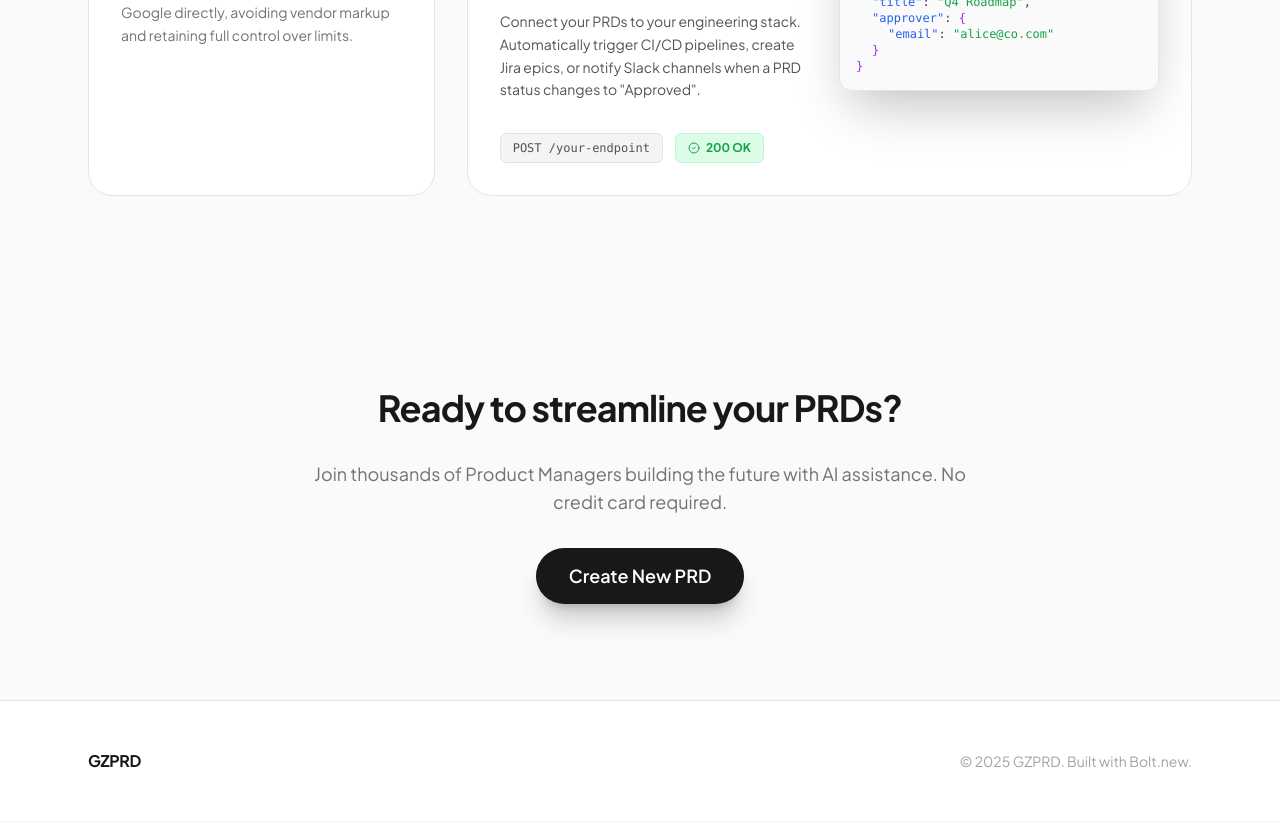
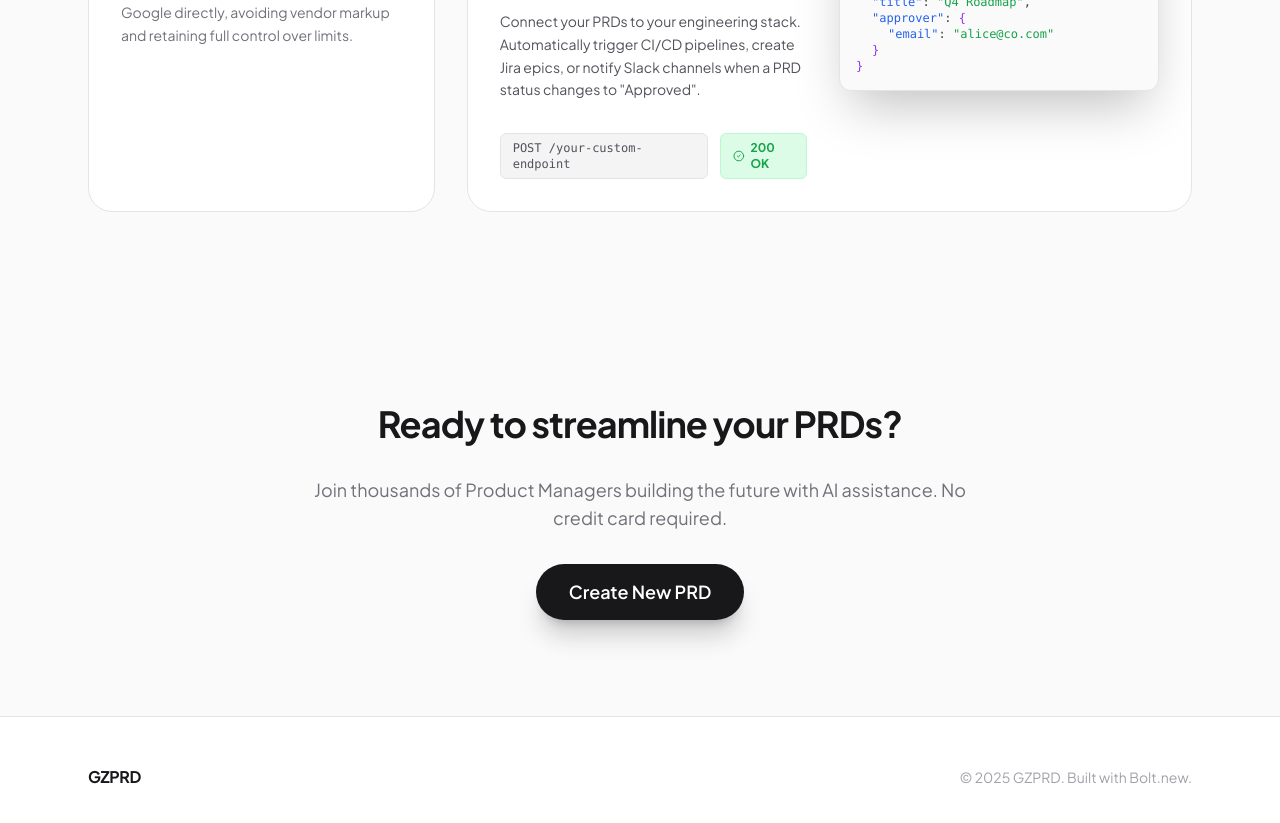
Before and after one commit to gzpdocs/gzprd, a React (Vite) app: page / in a window 1280 px wide. Shown: the part 1960-2783 px from the top of the page. Built offline with nearby package versions, Linux system fonts and the light colour scheme; no server answers.

Commit message:
Updated LandingPage.tsx

```diff
--- a/components/LandingPage.tsx
+++ b/components/LandingPage.tsx
@@ -199,7 +199,7 @@ export const LandingPage: React.FC<LandingPageProps> = ({ onStart, onImport, onI
                            </p>
                         </div>
                         <div className="flex items-center gap-3 mt-8">
-                           <div className="px-3 py-1.5 rounded-md bg-zinc-100 dark:bg-white/10 text-zinc-600 dark:text-zinc-300 text-xs font-mono backdrop-blur-md border border-zinc-200 dark:border-white/10">POST /your-endpoint</div>
+                           <div className="px-3 py-1.5 rounded-md bg-zinc-100 dark:bg-white/10 text-zinc-600 dark:text-zinc-300 text-xs font-mono backdrop-blur-md border border-zinc-200 dark:border-white/10">POST /your-custom-endpoint</div>
                            <div className="px-3 py-1.5 rounded-md bg-green-100 dark:bg-green-500/10 text-green-600 dark:text-green-400 text-xs font-bold flex items-center gap-1.5 border border-green-200 dark:border-green-500/20">
                               <CheckCircle2 size={12} />
                               <span>200 OK</span>
```
